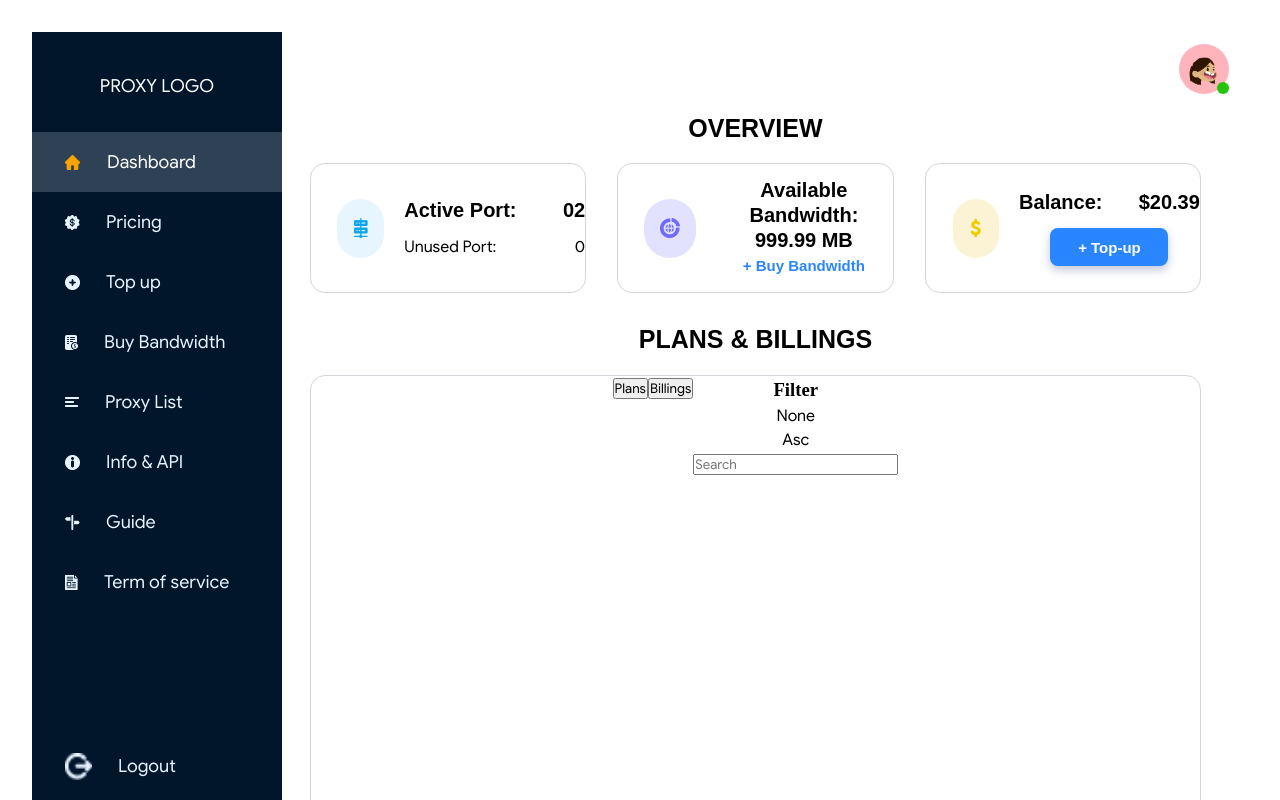
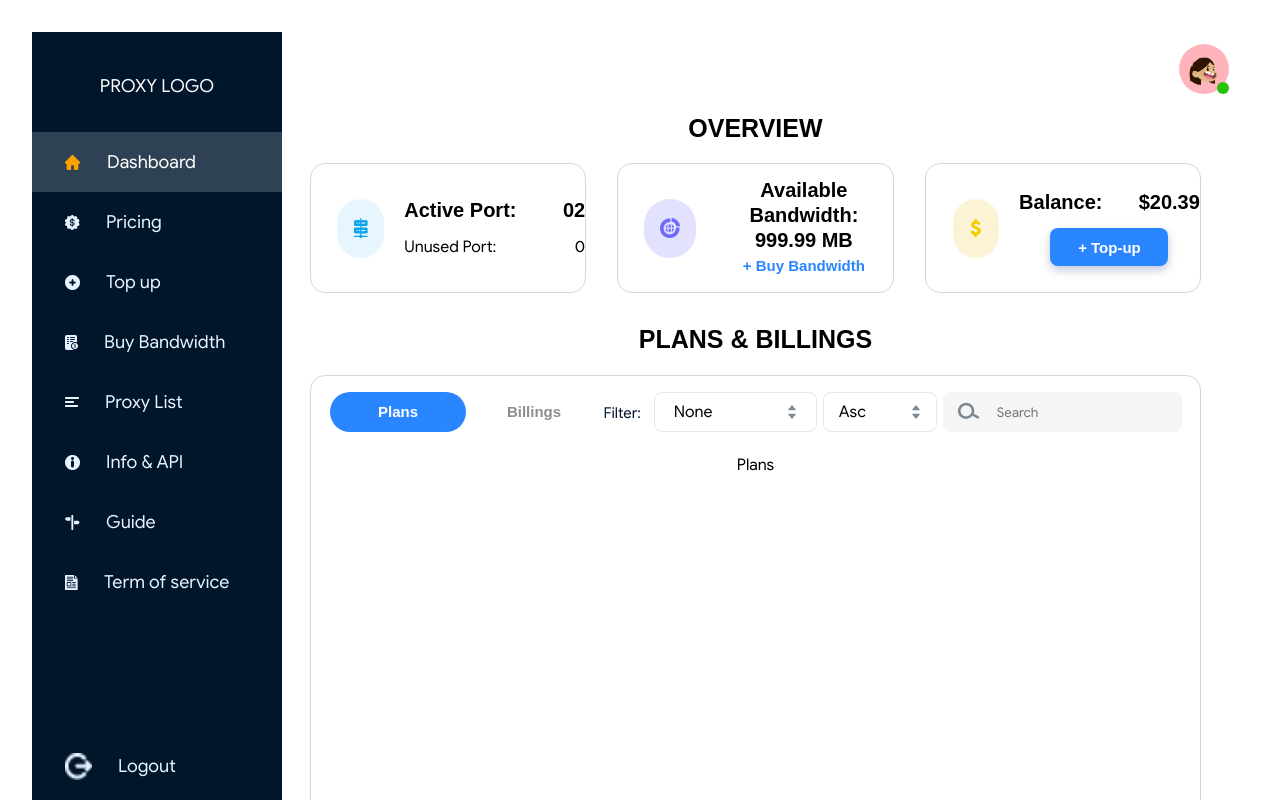
Before and after one commit to CuongCter/Proxy_Dashboard, a React (Vite) app: page / in a window 1280 px wide. Shown: the top 800 px of the page. Built offline with nearby package versions, Linux system fonts and the light colour scheme; a web font is replaced by a local one.

Commit message:
coding header plan_billing

```diff
--- a/src/assets/scss/components/_plansBillings.scss
+++ b/src/assets/scss/components/_plansBillings.scss
@@ -1,10 +1,96 @@
+
 .planBilling{
-    display: flex;
-    justify-content: center;
+
     width: 100%;
     height: 100%;
     &__header{
+        padding: 16px 18px 0 19px;
+        width: 100%;
         display: flex;
         justify-content: space-between;
+        margin-bottom: 21px;
+        &-choose{
+
+            display: flex;
+            .activeChoose{
+                width: 136px;
+                height: 40px;
+                background: #2A86FF;
+                border-radius: 22px;
+                color: #FFFFFF;
+                transition-property: transform;
+                transition-timing-function: cubic-bezier(0.4, 0, 0.2, 1);
+                transition-duration: 150ms;
+            }
+            &-btn{
+                font-family: 'GoogleSans', sans-serif;
+                justify-content: center;
+                align-items: center;
+                width: 136px;
+                height: 40px;
+                display: flex;
+                font-weight: 700;
+                font-size: 15px;
+                color: #8c8e90;cursor: pointer;
+            }
+        }
+
+        &-filter{
+            display: flex;
+            height: 100%;
+            &-title{
+                padding-top: 12px;
+                font-size: 15px;
+                line-height: 19px;
+                font-family: 'GoogleSans', sans-serif;
+                color: #01162B;
+                font-weight: 400;
+                margin-right: 13px;
+
+            }
+            &-none{
+                display: flex;
+                align-items: center;
+                width: 163px;
+                height: 40px;
+                border: 1px solid rgba(1, 22, 43, 0.1);
+                border-radius: 8px;
+                justify-content: space-between;
+                margin-right: 6px;
+                padding: 0 19px;
+            }
+            &-asc{
+                display: flex;
+                align-items: center;
+                width: 114px;
+                height: 40px;
+                border: 1px solid rgba(1, 22, 43, 0.1);
+                border-radius: 8px;
+                justify-content: space-between;
+                margin-right: 6px;
+                padding: 0 15px;
+            }
+            &-input{
+                position: relative;
+                width: 239px;
+                height: 40px;
+            }
+            &-iconsearch{
+                position: absolute;
+                top: 20%;
+                left: 5%;
+            }
+            &-search{
+                width: 100%;
+                height: 100%;
+                background: #F5F5F5;
+                border-radius: 8px;
+                border: none;
+                padding-left: 54px;
+            }
+        }
+    }
+    &__table{
+        padding: 0 20px;
     }
 }
--- a/src/components/pland_bill/PlansBillings.jsx
+++ b/src/components/pland_bill/PlansBillings.jsx
@@ -1,19 +1,44 @@
-import React from 'react'
+import React, { useState } from 'react'
 import '../../assets/scss/components/_plansBillings.scss'
+import IconSelect from '../../assets/images/Select.png'
+import IconSearch from '../../assets/images/Search.png'
+import Plans from '../plans/Plans'
+import Billings from '../billings/Billings'
 const PlansBillings = () => {
+  const [activeChoose, setActiveChoose] = useState("plans")
+
   return (
     <div className='planBilling'>
         <div className="planBilling__header">
             <div className='planBilling__header-choose'>
-                <button>Plans</button>
-                <button>Billings</button>
+                <div className={`planBilling__header-choose-btn ${activeChoose === "plans" ? "activeChoose" : ""}`}
+                  onClick={()=>setActiveChoose("plans")}
+                >Plans</div>
+                <div className={`planBilling__header-choose-btn ${activeChoose === "billings" ? "activeChoose" : ""}`}
+                  onClick={()=>setActiveChoose("billings")}
+                >Billings</div>
             </div>
             <div className="planBilling__header-filter">
-                <h3>Filter</h3>
-                <div>None</div>
-                <div>Asc</div>
-                <input type="text" placeholder='Search' />
+                <h3 className='planBilling__header-filter-title'>Filter:</h3>
+                <div className='planBilling__header-filter-none'>
+                  <div>None</div>
+                  <img src={IconSelect} alt="" />
+                </div>
+                <div className='planBilling__header-filter-asc'>
+                  <div>Asc</div>
+                  <img src={IconSelect} alt="" />
+                </div>
+                <div className='planBilling__header-filter-input'>
+                  <img src={IconSearch} className='planBilling__header-filter-iconsearch' alt="" />
+                  <input type="text" placeholder='Search' className='planBilling__header-filter-search' />
+                </div>
             </div>
+        </div>
+        <div className='planBilling__table'>
+
+          {
+            activeChoose === "plans" ? <Plans></Plans> : <Billings></Billings>
+          }
         </div>
     </div>
   )
--- a/src/components/plans/Plans.jsx
+++ b/src/components/plans/Plans.jsx
@@ -0,0 +1,9 @@
+import React from 'react'
+
+const Plans = () => {
+  return (
+    <div>Plans</div>
+  )
+}
+
+export default Plans
```
Also changed, not shown: src/assets/images/Search.png (added), src/assets/images/Select.png (added).
